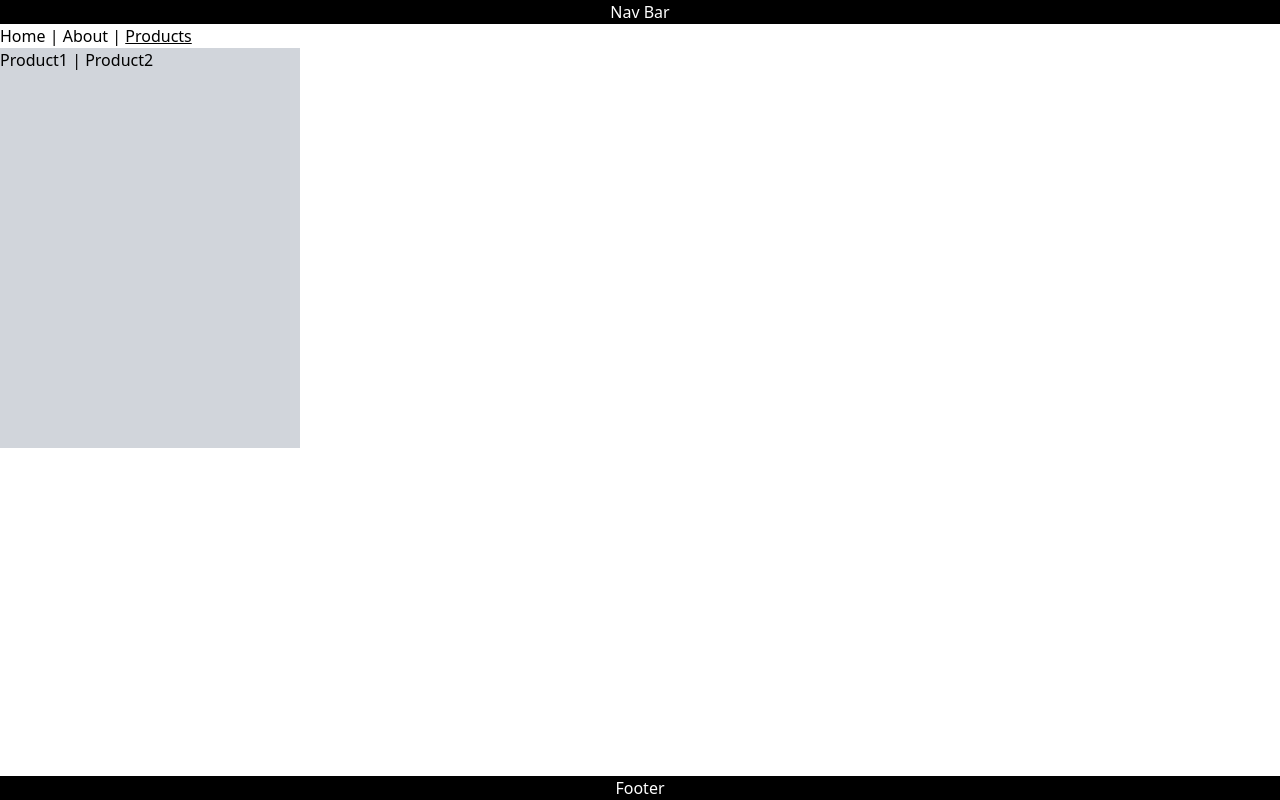
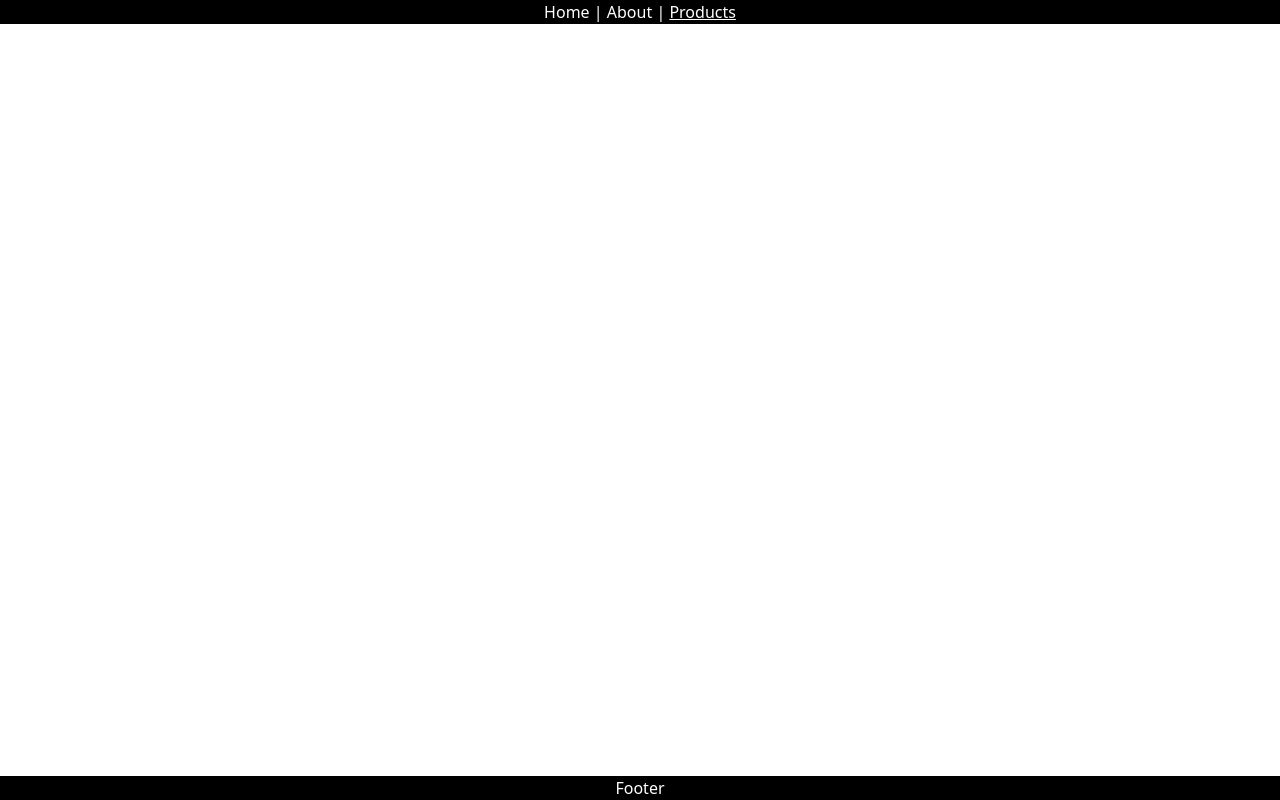
Before and after one commit to soAcademy/workshop-state-and-event, a React (Create React App) app: page /products in a window 1280 px wide. Built offline with nearby package versions, Linux system fonts and the light colour scheme.

Commit message:
feat: pull

```diff
--- a/src/App.js
+++ b/src/App.js
@@ -2,24 +2,33 @@ import { BrowserRouter, Routes, Route } from "react-router-dom";
 import Home from "./Pages/Home";
 import About from "./Pages/About";
 import Products from "./Pages/Products";
+import ProductPage from "./Pages/Products/ProductPage";
 import Product2 from "./Pages/Products/Product2";
 import Product1 from "./Pages/Products/Product1";
+import Navbar from "./Pages/Navbar";
 
 const App = () => {
   return (
     <div>
       <BrowserRouter>
-        <div className="bg-black text-center text-white">Nav Bar</div>
+      <Navbar />
         <Routes>
           <Route path="/" element={<Home />} />
           <Route path="home" element={<Home title="Home" />} />
-          <Route path="about" element={<About title="About"/>} />
-          <Route path="products" element={<Products title="Products"/>}>
+          <Route path="about" element={<About title="About" />} />
+          {/* <Route path="products" element={<Products title="Products"/>}>
             <Route path="product1" element={<Product1 />} />
             <Route path="product2" element={<Product2 />} />
+          </Route> */}
+
+          <Route path="product">
+            <Route path=":productId" element={<ProductPage />} />
           </Route>
+
         </Routes>
-        <div className="bg-black text-center text-white fixed bottom-0 w-full">Footer</div>
+        <div className="bg-black text-center text-white fixed bottom-0 w-full">
+          Footer
+        </div>
       </BrowserRouter>
     </div>
   );
--- a/src/Pages/About.js
+++ b/src/Pages/About.js
@@ -3,8 +3,8 @@ import { Link } from "react-router-dom";
 const About = ({title}) => {
   document.title = title;
   return (
-    <div>
-      <Link to="/home">Home</Link> | <span className="underline">About</span> | <Link to="/products">Products</Link>
+    <div className="font-bold text-[100px]">
+      About
     </div>
   );
 };
--- a/src/Pages/Home.js
+++ b/src/Pages/Home.js
@@ -1,11 +1,10 @@
 import { Link } from "react-router-dom";
 
 const Home = ({title}) => {
-  document.title = title;
-  console.log(title);
+  document.title = "Home";
   return (
-    <div>
-      <span className="underline">Home</span> | <Link to="/about">About</Link> | <Link to="/products">Products</Link>
+    <div className="font-bold text-[100px]">
+      Home Page
     </div>
 
   );
--- /dev/null
+++ b/src/Pages/Navbar.js
@@ -0,0 +1,30 @@
+import { Link , useLocation } from "react-router-dom";
+const Navbar = () => {
+  const location = useLocation();
+  return (
+    <div className="bg-black text-center text-white">
+      <Link
+        to="/home"
+        className={`${location.pathname === "/" || location.pathname === "/home"  ? "underline" : ""}`}
+      >
+        Home
+      </Link>{" "}
+      |{" "}
+      <Link
+        to="/about"
+        className={`${location.pathname === "/about" ? "underline" : ""}`}
+      >
+        About
+      </Link>{" "}
+      |{" "}
+      <Link
+        to="/product"
+        className={`${location.pathname === "/products" ? "underline" : ""}`}
+      >
+        Products
+      </Link>{" "}
+    </div>
+  );
+};
+
+export default Navbar;
--- /dev/null
+++ b/src/Pages/P404.js
@@ -0,0 +1,9 @@
+const P404 = () => {
+  return (
+    <div className="text-bold">
+      404 NOT FOUND
+    </div>
+  )
+}
+
+export default P404;
--- a/src/Pages/Products.js
+++ b/src/Pages/Products.js
@@ -1,16 +1,41 @@
 import { Link } from "react-router-dom";
-import { BrowserRouter, Routes, Route } from "react-router-dom";
+import { Routes, Route, useLocation } from "react-router-dom";
 import Product1 from "./Products/Product1";
+import Product2 from "./Products/Product2";
+import Product from "./Shop/Product";
+import ProductPage from "./Products/ProductPage";
 
 const Products = ({ title }) => {
+  const location = useLocation();
+  console.log(location);
   document.title = title;
   return (
     <div>
-      <Link to="/home">Home</Link> | <Link to="/about">About</Link> |{" "}
-      <span className="underline">Products</span>
-      <div className="w-[300px] bg-gray-300 h-[400px]">
-        <Link to="product1">Product1</Link> |{" "}
-        <Link to="product2">Product2</Link>
+      <div className="w-[300px] bg-gray-300 h-[400px] mx-auto m-5">
+        <div className="bg-gray-700 p-2 text-white font-bold">
+          <Link
+            to="product1"
+            className={`${
+              location.pathname === "/products/product1" ? "underline" : ""
+            }`}
+          >
+            Product1
+          </Link>{" "}
+          |{" "}
+          <Link
+            to="product2"
+            className={`${
+              location.pathname === "/products/product2" ? "underline" : ""
+            }`}
+          >
+            Product2
+          </Link>
+        </div>
+        <Routes>
+          <Route path="/Product/:productId" component={ProductPage} />
+          {/* <Route path="product1" element={<Product1 />} />
+          <Route path="product2" element={<Product2 />} /> */}
+        </Routes>
       </div>
     </div>
   );
--- a/src/Pages/Products/Product2.js
+++ b/src/Pages/Products/Product2.js
@@ -1,7 +1,13 @@
+import Product from '../Shop/Product';
+import Shop from '../Shop/Shop';
+
 const Product2 = () => {
   return (
-    <div>Product2</div>
-  )
-}
+    <div className="flex justify-center">
+      <div className="font-bold">Product2</div>
+      <div><Shop data={Product}/></div>
+    </div>
+  );
+};
 
-export default Product2
+export default Product2;
--- /dev/null
+++ b/src/Pages/Products/ProductPage.js
@@ -0,0 +1,13 @@
+import { useParams } from "react-router-dom";
+
+const ProductPage = () => {
+  const { productId } = useParams();
+  console.log(productId);
+  return (
+    <div>
+      Product Id: {productId}
+    </div>
+  );
+};
+
+export default ProductPage;
--- /dev/null
+++ b/src/Pages/Shop/App.js
@@ -0,0 +1,11 @@
+import TailwindExample from "./TailwinExample";
+import Product from './Product';
+import Shop from './Shop'
+
+const App = () => {
+  return (
+  <Shop data={Product}/>
+  )
+}
+
+export default App;
--- /dev/null
+++ b/src/Pages/Shop/Product.js
@@ -0,0 +1,6 @@
+import product from './products.json'
+
+const Product = product.product
+console.log(Product);
+
+export default Product;
--- /dev/null
+++ b/src/Pages/Shop/Shop.js
@@ -0,0 +1,41 @@
+const Shop = ({ data }) => (
+  <div className="grid place-items-center grid-cols-1 sm:grid-cols-2 md:grid-cols-2 lg:grid-cols-3 2xl:grid-cols-4 h-screen">
+    {data.map((e) => (
+      <div className="flex flex-col m-14 bg-gray-700 rounded-lg shadow-md hover:shadow-2xl hover:bg-slate-700 duration-300 h-[600px] w-5/6">
+        <div className="flex justify-center relative -top-2 h-fit">
+          <p className="p-1 w-2/5 bg-blue-500 rounded-md text-white text-center shadow-xl cursor-default">
+            {e.category}
+          </p>
+        </div>
+        <div className="p-4 h-1/3">
+          <a href="" target="_blank">
+            <img
+              className="rounded w-full h-full object-cover"
+              src={e.imgSource}
+              alt="img.jpg"
+            ></img>
+          </a>
+        </div>
+        <a href="" target="_blank" className="p-4 h-full">
+          <div className="flex flex-col h-full">
+            <div className="h-1/2">
+              <h4 className=" text-white font-bold text-xl">
+                {e.type} : {e.itemName}
+              </h4>
+            </div>
+            <p className="text-gray-400 text-sm h-2/3">
+              {e.description}
+            </p>
+          </div>
+        </a>
+        <div className="pb-4 p-2 h-1/5 relative bottom-0">
+          <p className="pb-2 text-red-400 text-lg text-right">${e.price}</p>
+          <button className=" h-10 w-full bg-blue-600 rounded text-white text-base hover:shadow-2xl hover:bg-blue-500 active:bg-blue-700">
+            Add to Cart
+          </button>
+        </div>
+      </div>
+    ))}
+  </div>
+);
+export default Shop;
--- /dev/null
+++ b/src/Pages/Shop/products.json
@@ -0,0 +1,58 @@
+{
+  "product": [
+    {
+      "no":1,
+      "category": "TRAVELING",
+      "type": "TRIP",
+      "itemName": "SOMEWHERE IN THE WORLD ONLY WE KNOW",
+      "description": "Trip to somewhere in the world only we know Lorem ipsum dolor sit amet consectetur adipisicing elit. est perferendis!",
+      "imgSource": "https://plus.unsplash.com/premium_photo-1668181103252-352173f7ada7?ixlib=rb-4.0.3&ixid=MnwxMjA3fDB8MHxwaG90by1wYWdlfHx8fGVufDB8fHx8&auto=format&fit=crop&w=775&q=80",
+      "price": 100
+    },
+    {
+      "no":2,
+      "category": "TRAVELING",
+      "type": "TRIP",
+      "itemName": "3 DAYS 2NIGHTS TRIP TO HEAVEN",
+      "description": "Experience the ultimate paradise on a journey to heaven. Meet legendary gods Zeus and Poseidon and enjoy a heavenly drink with angels. A trip of a lifetime, don't miss out!",
+      "imgSource": "https://images.unsplash.com/photo-1498015583783-4abcab4a760a?ixlib=rb-4.0.3&ixid=MnwxMjA3fDB8MHxwaG90by1wYWdlfHx8fGVufDB8fHx8&auto=format&fit=crop&w=735&q=80",
+      "price": 200
+    },
+    {
+      "no":3,
+      "category": "EATING",
+      "type": "FINE-DINING",
+      "itemName": "12 COURSES EXCLUSIVE DINNER BY BEELZEBUB",
+      "description": "Indulge in a culinary experience like no other with our 12-course fine-dining program. Savor the flavors crafted by our exclusive chef, Beelzebub , who has trained under renowned masters and brings a unique touch to each dish.",
+      "imgSource": "https://hotpotmedia.s3.us-east-2.amazonaws.com/8-PoxvOlxvkMv7DPr.png?nc=1",
+      "price": 300
+    },
+    {
+      "no":4,
+      "category": "TRAVELING",
+      "type": "TRIP",
+      "itemName": "SOMEWHERE IN THE WORLD ONLY WE KNOW",
+      "description": "Trip to somewhere in the world only we know Lorem ipsum dolor sit amet consectetur adipisicing elit. est perferendis!",
+      "imgSource": "https://plus.unsplash.com/premium_photo-1668181103252-352173f7ada7?ixlib=rb-4.0.3&ixid=MnwxMjA3fDB8MHxwaG90by1wYWdlfHx8fGVufDB8fHx8&auto=format&fit=crop&w=775&q=80",
+      "price": 100
+    },
+    {
+      "no":5,
+      "category": "TRAVELING",
+      "type": "TRIP",
+      "itemName": "3 DAYS 2NIGHTS TRIP TO HEAVEN",
+      "description": "Experience the ultimate paradise on a journey to heaven. Meet legendary gods Zeus and Poseidon and enjoy a heavenly drink with angels. A trip of a lifetime, don't miss out!",
+      "imgSource": "https://images.unsplash.com/photo-1498015583783-4abcab4a760a?ixlib=rb-4.0.3&ixid=MnwxMjA3fDB8MHxwaG90by1wYWdlfHx8fGVufDB8fHx8&auto=format&fit=crop&w=735&q=80",
+      "price": 200
+    },
+    {
+      "no":6,
+      "category": "EATING",
+      "type": "FINE-DINING",
+      "itemName": "12 COURSES EXCLUSIVE DINNER BY BEELZEBUB",
+      "description": "Indulge in a culinary experience like no other with our 12-course fine-dining program. Savor the flavors crafted by our exclusive chef, Beelzebub , who has trained under renowned masters and brings a unique touch to each dish.",
+      "imgSource": "https://hotpotmedia.s3.us-east-2.amazonaws.com/8-PoxvOlxvkMv7DPr.png?nc=1",
+      "price": 300
+    }
+  ]
+}
```
